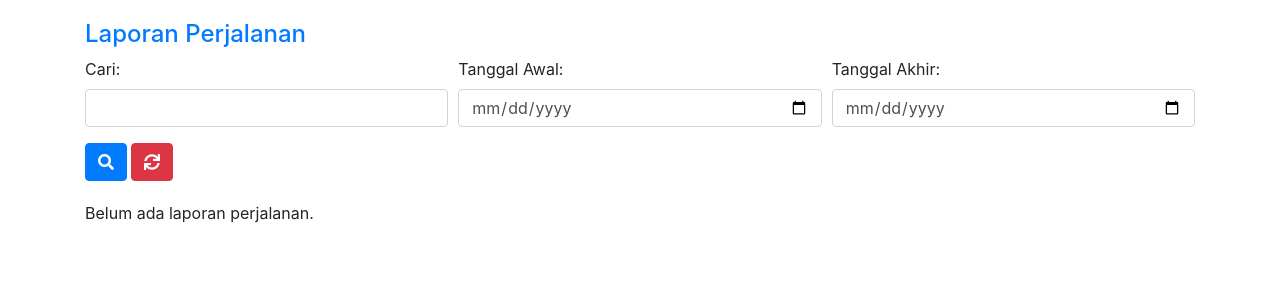
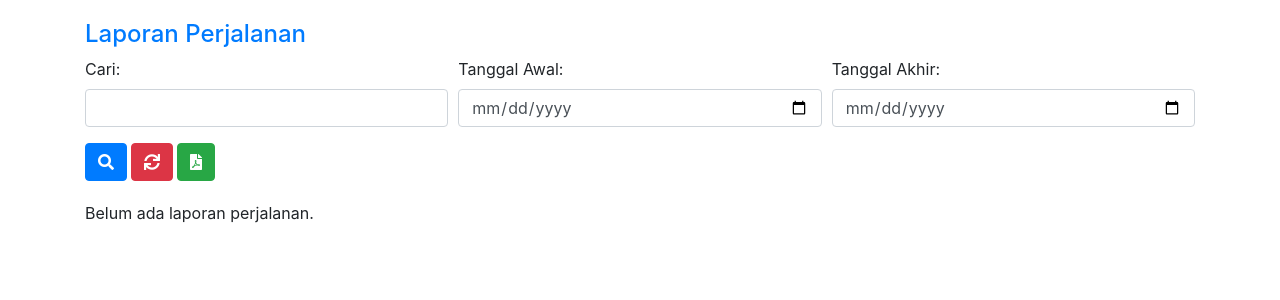
Before and after one commit to bagasyah/tubes_sil, a PHP site: page /data_perjalanan_admin.php in a window 1280 px wide. Shown: the part 63-363 px from the top of the page. Run offline with PHP 8.4, Linux system fonts and the light colour scheme; the visitor is signed in with stand-in values (Sample User, id 1); data that the repository does not hold is empty; some libraries are stand-ins or nearby versions.

Commit message:
fix data_perjalanan_admin

```diff
--- a/data_perjalanan_admin.php
+++ b/data_perjalanan_admin.php
@@ -13,6 +13,7 @@
     // Lakukan apa yang Anda butuhkan dengan $user_id
 }
 ?>
+
 <head>
     <title>Data Perjalanan User</title>
     <meta name="viewport" content="width=device-width, initial-scale=1.0">
@@ -258,7 +259,7 @@
         echo "<input type='hidden' name='id' value='$user_id'>";
         echo "<button class='btn btn-primary' type='submit'><i class='fas fa-search'></i></button>";
         echo "<button class='btn btn-danger ml-1' type='reset' onclick='window.location.href=\"data_perjalanan_admin.php?id=$user_id\"'><i class='fas fa-sync'></i></button>";
-        // echo "<a href='download_pdf.php' class='btn btn-success ml-1'><i class='fas fa-file-pdf'></i></a>";
+        echo "<a href='download_pdf2.php' class='btn btn-success ml-1'><i class='fas fa-file-pdf'></i></a>";
         // echo "<a href='download_excel2.php' class='btn btn-success ml-1'><i class='fas fa-file-excel'></i></a>";
         echo "</form>";
         echo "</div>";
@@ -296,7 +297,7 @@
             while ($row = $result->fetch_assoc()) {
                 echo "<tr>";
                 echo "<td>" . $row['tanggal'] . "</td>";
-                echo "<td>" . $row["username"] ."</td>";
+                echo "<td>" . $row["username"] . "</td>";
                 echo "<td>" . $row['alamat_awal'] . "</td>";
                 echo "<td>" . $row['alamat_tujuan'] . "</td>";
                 echo "<td>" . $row['km_awal'] . "</td>";
```
Lines whose indentation alone changed are shown as unchanged.
